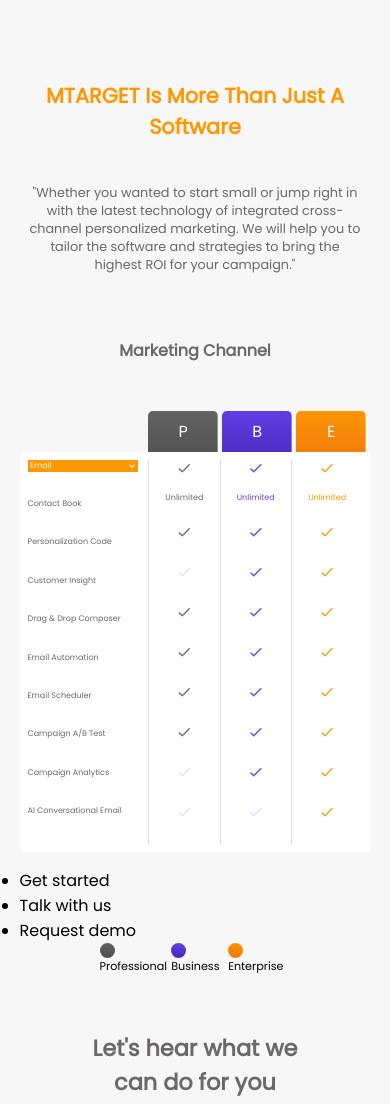
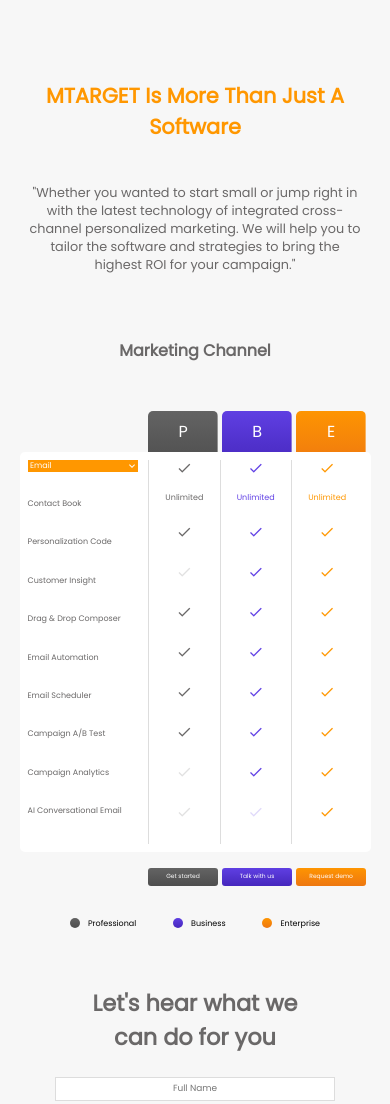
Before and after one commit to ferdiaa/testtask, a plain HTML site: page index.html in a window 390 px wide. Shown: the top 1104 px of the page. Drawn offline with Linux system fonts and the light colour scheme.

Commit message:
fix responsive display for mobile

```diff
--- a/styles/style.css
+++ b/styles/style.css
@@ -227,7 +227,6 @@ main {
 .talkto {
 	color: #fff;
 	width: 17%;
-	height: 4%;
 	padding: 1em;
 	margin: auto;
 	background-image: linear-gradient(to bottom, #fe9501, #fe9501, #fe9501, #fe9501, #fe9501);
@@ -639,3 +638,50 @@ main {
 		font-size: .50em;
 	}
 }
+
+@media (min-width: 320px) {
+
+	.subs {
+		display: flex;
+		justify-content: flex-end;
+		padding-right: .30em;
+		margin-bottom: 2em;
+	}
+
+	.subs li {
+		list-style: none;
+		font-size: .30em;
+		width: 20%;
+		text-align: center;
+		padding: 1em 0;
+		border-radius: 3px;
+		color: #fff;
+	}
+
+	.subs li:nth-child(1) {
+		background-image: linear-gradient(to bottom, #636363, #5e5e5e, #585858, #535353, #4e4e4e);
+	}
+
+	.subs li:nth-child(2) {
+		background-image: linear-gradient(to bottom, #5f3fe2, #5939d9, #5233cf, #4c2dc6, #4527bd);
+		margin: 0 1em;
+	}
+
+	.subs li:nth-child(3) {
+		background-image: linear-gradient(to bottom, #fe9501, #fa8d05, #f68609, #f27e0d, #ed7710);
+	}
+
+	.round {
+		width: 10px;
+		height: 10px;
+		float: left;
+	}
+
+	.sub {
+		padding: 0 2em;
+	}
+
+	.sub li {
+		font-size: .50em;
+	}
+}
```
